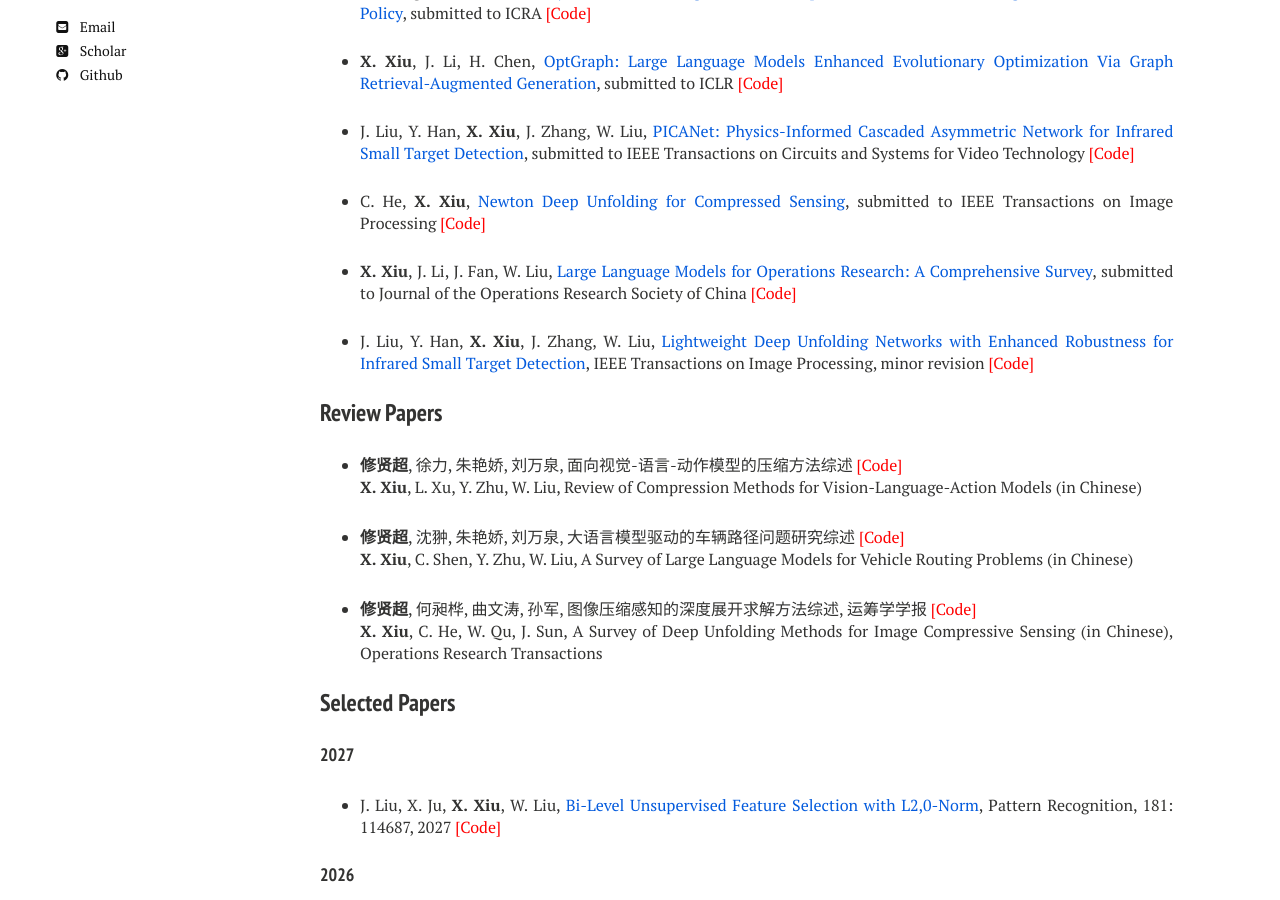
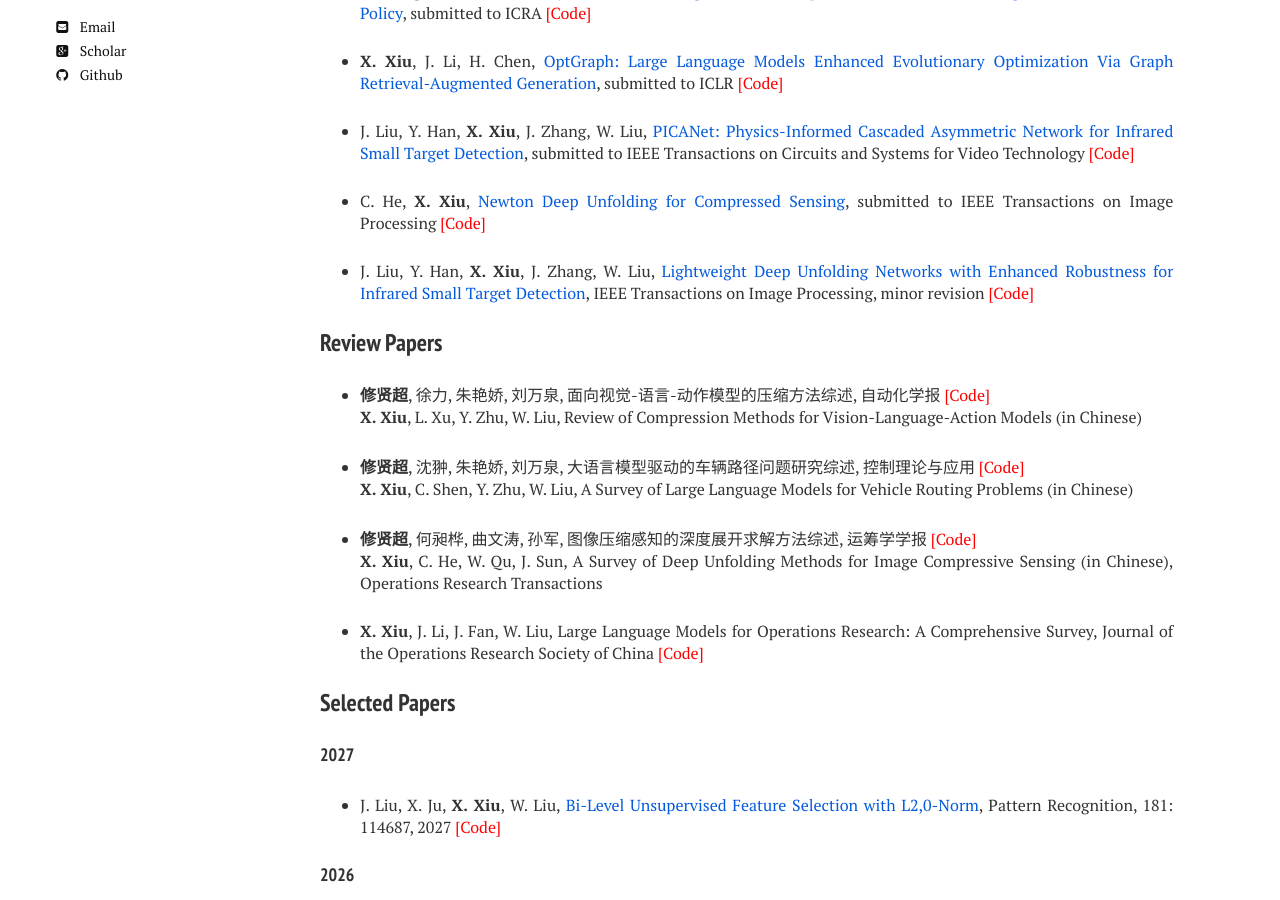
Before and after one commit to xianchaoxiu/xianchaoxiu.github.io, a Jekyll site: the page built from publications/index.md, in a window 1280 px wide and 900 px high, scrolled down 266 px. Built offline with Jekyll 4.4.1, drawn with Linux system fonts in a browser that asks for light colours; nearby versions of some CDN libraries.

Commit message:
Update index.md

```diff
--- a/publications/index.md
+++ b/publications/index.md
@@ -21,21 +21,23 @@ share: false
 
 * C. He, <b>X. Xiu</b>, <a href="https://arxiv.org/abs/2609.14391" class="textlink" target="_blank">Newton Deep Unfolding for Compressed Sensing</a>, submitted to IEEE Transactions on Image Processing <a href="https://github.com/xianchaoxiu/DNU-Net" class="textlink" target="_blank" style="color: red;">[Code]</a>
 
-* <b>X. Xiu</b>, J. Li, J. Fan, W. Liu, <a href="https://arxiv.org/abs/2605.20849" class="textlink" target="_blank">Large Language Models for Operations Research: A Comprehensive Survey</a>, submitted to Journal of the Operations Research Society of China <a href="https://github.com/xianchaoxiu/LLM4OR" class="textlink" target="_blank" style="color: red;">[Code]</a>
+
 
 * J. Liu, Y. Han, <b>X. Xiu</b>, J. Zhang, W. Liu, <a href="https://arxiv.org/abs/2509.08205" class="textlink" target="_blank">Lightweight Deep Unfolding Networks with Enhanced Robustness for Infrared Small Target Detection</a>, IEEE Transactions on Image Processing, minor revision <a href="https://github.com/xianchaoxiu/L-RPCANet" class="textlink" target="_blank" style="color: red;">[Code]</a>
 
 
 ### Review Papers
 
-* <b>修贤超</b>, 徐力, 朱艳娇, 刘万泉, 面向视觉-语言-动作模型的压缩方法综述  <a href="https://github.com/xianchaoxiu/COM4VLA" class="textlink" target="_blank" style="color: red;">[Code]</a> <br>
+* <b>修贤超</b>, 徐力, 朱艳娇, 刘万泉, 面向视觉-语言-动作模型的压缩方法综述, 自动化学报  <a href="https://github.com/xianchaoxiu/COM4VLA" class="textlink" target="_blank" style="color: red;">[Code]</a> <br>
 <b>X. Xiu</b>, L. Xu, Y. Zhu, W. Liu, Review of Compression Methods for Vision-Language-Action Models (in Chinese)
 
-* <b>修贤超</b>, 沈翀, 朱艳娇, 刘万泉, 大语言模型驱动的车辆路径问题研究综述  <a href="https://github.com/xianchaoxiu/LLM4VRP" class="textlink" target="_blank" style="color: red;">[Code]</a> <br>
+* <b>修贤超</b>, 沈翀, 朱艳娇, 刘万泉, 大语言模型驱动的车辆路径问题研究综述, 控制理论与应用  <a href="https://github.com/xianchaoxiu/LLM4VRP" class="textlink" target="_blank" style="color: red;">[Code]</a> <br>
 <b>X. Xiu</b>, C. Shen, Y. Zhu, W. Liu, A Survey of Large Language Models for Vehicle Routing Problems (in Chinese)
 
 * <b>修贤超</b>, 何昶桦, 曲文涛, 孙军, 图像压缩感知的深度展开求解方法综述, 运筹学学报  <a href="https://github.com/xianchaoxiu/DU4ICS" class="textlink" target="_blank" style="color: red;">[Code]</a>  <br>
 <b>X. Xiu</b>, C. He, W. Qu, J. Sun, A Survey of Deep Unfolding Methods for Image Compressive Sensing (in Chinese), Operations Research Transactions
+
+* <b>X. Xiu</b>, J. Li, J. Fan, W. Liu, Large Language Models for Operations Research: A Comprehensive Survey, Journal of the Operations Research Society of China <a href="https://github.com/xianchaoxiu/LLM4OR" class="textlink" target="_blank" style="color: red;">[Code]</a>
 
 
 ### Selected Papers
```
